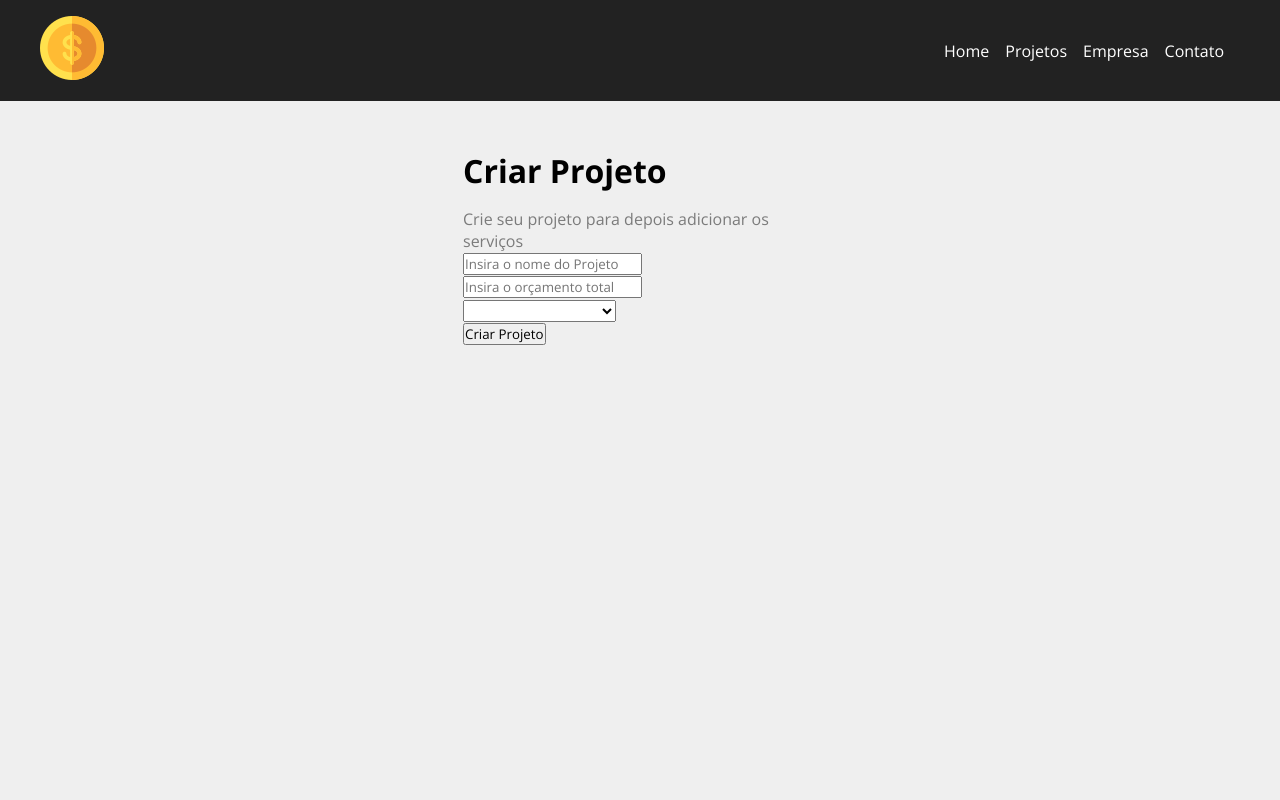
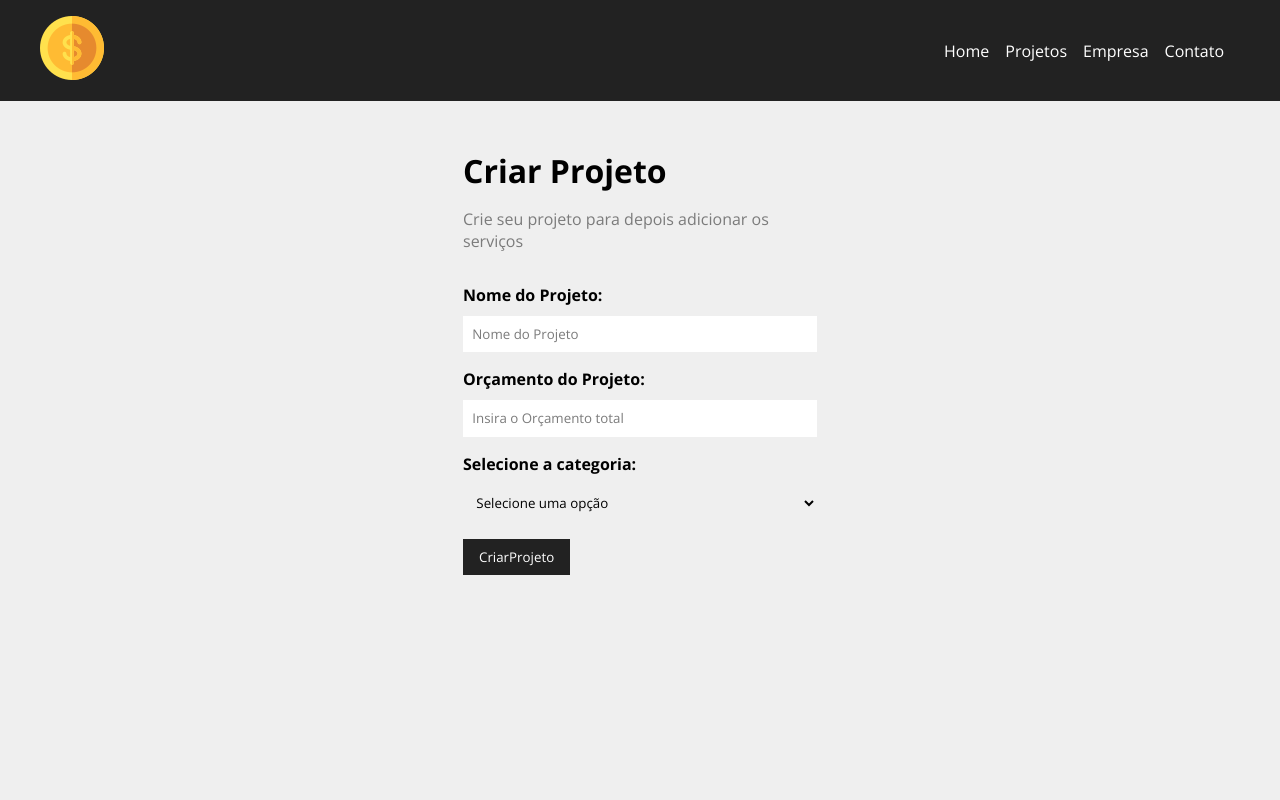
Before and after one commit to JonatasNs1/Projeto-React, a React (Create React App) app: page /newProjects in a window 1280 px wide. Shown: the top 800 px of the page. Built offline with nearby package versions, Linux system fonts and the light colour scheme.

Commit message:
Componentização de formulário

```diff
--- /dev/null
+++ b/src/components/form/Input.js
@@ -0,0 +1,18 @@
+import styles from './Input.module.css'
+
+function Input({type, text, name, placeholder, handleOnchange, value}){
+    return(
+        <div className={styles.formControl}>
+            <label htmlFor={name}> {text}:   </label>
+                <input
+                    type={type}
+                    name={name}
+                    placeholder={placeholder}
+                    id={name} value={value}
+                    onChange={handleOnchange}/>
+
+        </div>
+    )
+}
+
+export default Input;
--- /dev/null
+++ b/src/components/form/Input.module.css
@@ -0,0 +1,23 @@
+.formControl{
+    display: flex;
+    /* background-color: aqua; */
+    flex-direction: column;
+    margin-bottom: 1em;
+}
+
+.formControl label{
+    margin-bottom: .6em;
+    font-weight: bold;
+}
+
+.formControl input{
+padding:.7em ;
+border-radius: 0;
+border: none;
+
+
+}
+
+.formControl input::placeholder {
+    color: #7b7b7b;
+}
--- /dev/null
+++ b/src/components/form/Select.js
@@ -0,0 +1,15 @@
+import styles from './Select.module.css'
+
+function Select({text, name, options, handleOnchange, value}){
+    return(
+        <div className={styles.formControl}>
+            <label htmlFor={name}> {text}:   </label>
+            <select name={name} id={name}>
+                <option>Selecione uma opção</option>
+            </select>
+
+        </div>
+    )
+}
+
+export default Select;
--- /dev/null
+++ b/src/components/form/Select.module.css
@@ -0,0 +1,19 @@
+.formControl{
+    display: flex;
+    /* background-color: aqua; */
+    flex-direction: column;
+    margin-bottom: 1em;
+}
+
+.formControl label{
+    margin-bottom: .6em;
+    font-weight: bold;
+}
+
+.formControl select{
+padding:.7em ;
+border-radius: 0;
+border: none;
+
+
+}
--- /dev/null
+++ b/src/components/form/Submit.js
@@ -0,0 +1,15 @@
+import styles from './Submit.module.css';
+
+
+
+function Submit({text}){
+    return (
+      <div>
+        <button className={styles.btn}>
+            {text}
+        </button>
+      </div>
+    )
+}
+
+export default Submit;
--- /dev/null
+++ b/src/components/form/Submit.module.css
@@ -0,0 +1,14 @@
+.btn{
+    background-color: #222;
+    color: #fff;
+    padding: 0.7em 1.2em;
+    text-decoration: none;
+    transition: .5s;
+    cursor: pointer;
+    border:none;
+}
+
+
+.btn:hover{
+    color:#ffbb33;
+}
--- a/src/components/pages/NewProjects.js
+++ b/src/components/pages/NewProjects.js
@@ -8,7 +8,8 @@
                 Criar Projeto
             </h1>
             <p> Crie seu projeto para depois adicionar os serviços</p>
-        <ProjectForm />
+        <ProjectForm btnText="CriarProjeto"/>
+
         </div>
     )
 }
--- a/src/components/project/ProjectForm.js
+++ b/src/components/project/ProjectForm.js
@@ -1,20 +1,26 @@
-function ProjectForm(){
+import styles from './ProjectForm.module.css';
+import Input from '../form/Input';
+import Select from '../form/Select';
+import Submit from '../form/Submit';
+function ProjectForm({btnText}){
     return (
-        <form>
-           <div>
-                <input type="text" placeholder="Insira o nome do Projeto"/>
-           </div>
-            <div>
-                <input type="number" placeholder="Insira o orçamento total"/>
-            </div>
-            <div>
-                <select name="category_id">
-                    <option disabled> Selecione a categoria </option>
-                </select>
-            </div>
-            <div>
-            <input type="submit" value="Criar Projeto"/>
-            </div>
+        <form className={styles.form}>
+            <Input
+                type="text"
+                text="Nome do Projeto"
+                name="name"
+                placeholder="Nome do Projeto"
+                />
+             <Input
+                type="number"
+                text="Orçamento do Projeto"
+                name="budget"
+                placeholder="Insira o Orçamento total"
+                />
+                <Select
+                    name="category_id" text="Selecione a categoria"
+                />
+                <Submit text={btnText}/>
         </form>
         )
 }
--- /dev/null
+++ b/src/components/project/ProjectForm.module.css
@@ -0,0 +1,5 @@
+.form{
+    width: 100%;
+    margin: 2em 0;
+    /* background-color: aqua; */
+}
```
